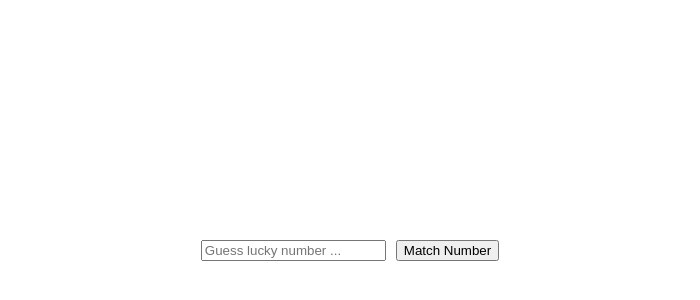
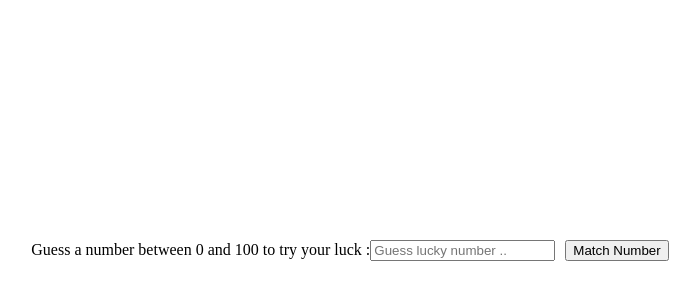
Before and after one commit to RobinCSI/stackblitzProjects, a React (Create React App) app: page / in a window 1280 px wide. Shown: the part 158-458 px from the top of the page, without its empty margins (290-990 px from the left). Built offline with nearby package versions, Linux system fonts and the light colour scheme.

Commit message:
Lucky number changes only when a user guesses it correctly

```diff
--- a/src/App.js
+++ b/src/App.js
@@ -1,11 +1,17 @@
 import React, {useState, useRef} from "react";
 import styles from "./App.module.css";
+
 
 export default function App() {
 
   const [val, setVal]=useState()
+  const [lucky, setLucky]=useState(luckyNum())
   const count=useRef(0)
-  const lucky=100
+
+  function luckyNum(){
+    const lucky=Math.floor(Math.random()*100)
+    return (lucky)
+  }
 
   const handleChange=(event)=>{
     setVal(event.target.value)
@@ -13,6 +19,7 @@ export default function App() {
 
   const handleClick=()=>{
     count.current+=1
+    // console.log(lucky)
     if(val<lucky){
       alert("You guessed a smaller number")
       setVal('')
@@ -25,11 +32,13 @@ export default function App() {
       alert("Congratulations! You guessed the right number in "+count.current+ " attempts")
       setVal('')
       count.current=0
+      setLucky(luckyNum()) //Lucky number gets changed only when a user guesses it correctly
     }
   }
   return (
     <div className={styles.container}>
-      <input value ={val} onChange={handleChange} placeholder="Guess lucky number ..." />
+      <div>Guess a number between 0 and 100 to try your luck : </div>
+      <input value ={val} onChange={handleChange} placeholder="Guess lucky number .." />
       <button className={styles.btn} onClick={handleClick}>Match Number</button>
     </div>
   );
```
